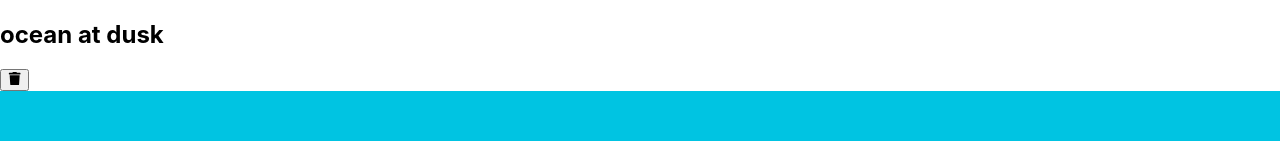
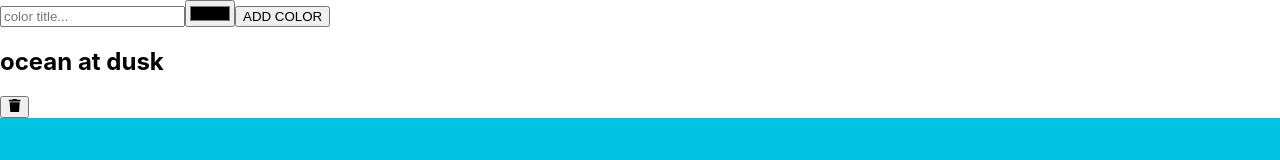
Before and after one commit to witch-factory/modern-react, a React (Create React App) app: page / in a window 1280 px wide. Shown: the top 160 px of the page. Built offline with nearby package versions, Linux system fonts and the light colour scheme; some icons are missing.

Commit message:
addcolorform 작성

```diff
--- a/package.json
+++ b/package.json
@@ -13,6 +13,7 @@
     "react-icons": "^4.3.1",
     "react-scripts": "4.0.3",
     "styled-components": "^5.3.0",
+    "uuid": "^8.3.2",
     "web-vitals": "^1.0.1"
   },
   "scripts": {
--- a/src/AddColorForm.js
+++ b/src/AddColorForm.js
@@ -1,25 +1,42 @@
-import React, {useRef} from "react";
+import React, {useState} from "react";
+
+const useInput=(initialValue)=>{
+  const [value, setValue]=useState(initialValue);
+
+  return [
+    {value, onChange:(e)=>setValue(e.target.value)},
+    ()=>setValue(initialValue)
+    //구조 분해로 할당할 수 있게
+  ];
+};
 
 function AddColorForm({onNewColor=(f)=>(f)}){
-  const txtTitle=useRef();
-  const hexColor=useRef();
-  //색 이름, 색 코드 수집
-  //DOM 엘리먼트에 직접 접근해 값 얻기 가능
+  const [titleProps, resetTitle]=useInput("");
+  const [colorProps, resetColor]=useInput("#000000");
 
   const colorSubmit=(e)=>{
     e.preventDefault();
-    //폼을 post 요청으로 보내는 것을 막는다
-    const title=txtTitle.current.value;
-    const color=hexColor.current.value;
-    onNewColor(title, color);
-    txtTitle.current.value="";
-    hexColor.current.value="";
+    onNewColor(titleProps.value, titleProps.value);
+    resetTitle();
+    resetColor();
   };
 
   return (
     <form onSubmit={colorSubmit}>
-      <input ref={txtTitle} type="text" placeholder="color title..." required />
-      <input ref={hexColor} type="color" required />
+      <input
+        {...titleProps}
+        type="text"
+        placeholder="color title..."
+        required
+      />
+      <input
+        {...colorProps}
+        type="color"
+        required
+      />
+      <button>ADD COLOR</button>
     </form>
   )
 }
+
+export default AddColorForm;
--- a/src/App.js
+++ b/src/App.js
@@ -2,11 +2,27 @@ import React, {useState} from 'react';
 import {FaStar} from "react-icons/all";
 import colorData from "./color-data.json";
 import ColorList from "./ColorList";
-
+import AddColorForm from "./AddColorForm";
+import {v4} from "uuid";
 
 function App(){
   const [colors, setColors]=useState(colorData.colors);
   return (
+    <>
+      <AddColorForm
+        onNewColor={(title, color)=>{
+          const newColor=[
+            ...colors,
+            {
+              id:v4(),
+              rating:0,
+              title,
+              color
+            }
+          ];
+          setColors(newColor);
+        }}
+      />
       <ColorList
         colors={colors}
         onRemoveColor={(id)=>{
@@ -21,6 +37,7 @@ function App(){
           //color 배열 변경을 위해 아래서부터 올라옴
         }}
       />
+    </>
   )
 }
 
```
Also changed, not shown: 2 other files (tests, documents, lock files or other folders). Lines whose indentation alone changed are shown as unchanged.
